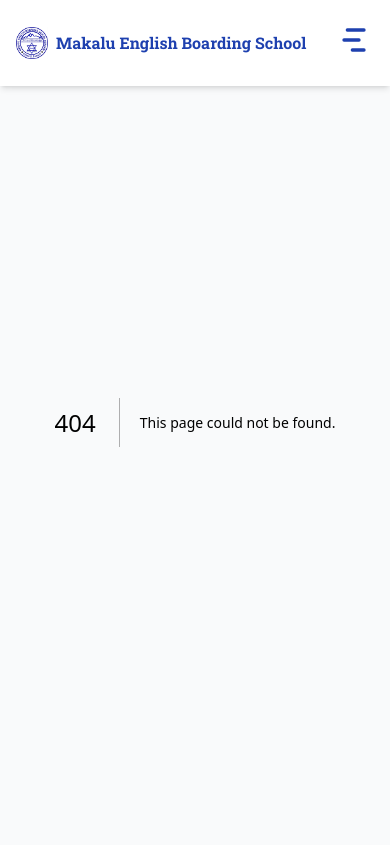
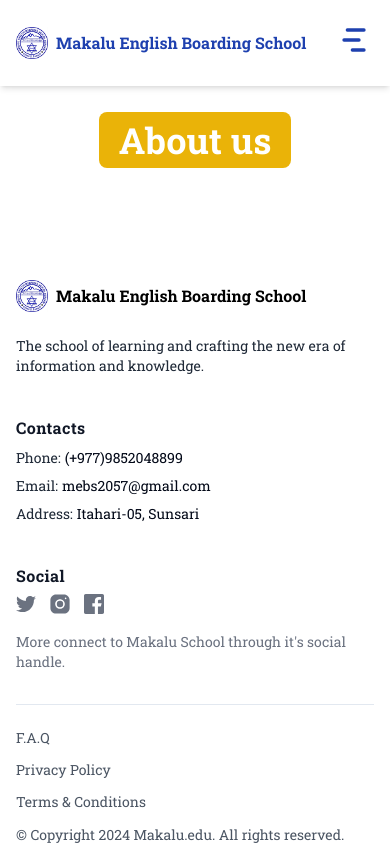
Before and after one commit to makaluschool/makalu-site-project, a Next.js app in the folder makalu-frontend/: page /about in a window 390 px wide. Before the commit this address had no page. Shown: the top 845 px of the page. Built offline with nearby package versions, Linux system fonts and the light colour scheme.

Commit message:
adding extra link option in ham in mobile view

```diff
--- /dev/null
+++ b/makalu-frontend/src/app/about/page.tsx
@@ -0,0 +1,10 @@
+import PageBanner from '@/components/PageBanner'
+import React from 'react'
+
+export default function page() {
+  return (
+    <div><PageBanner name='About us'/>
+    <div className=""></div>
+</div>
+  )
+}
--- a/makalu-frontend/src/app/layout.tsx
+++ b/makalu-frontend/src/app/layout.tsx
@@ -23,7 +23,7 @@ export default function RootLayout({
   return (
     <html lang="en">
        <AOSInit />
-      <body className={`${montserrat.className} bg-gray-50`}>
+      <body className={`${montserrat.className} `}>
         <div className="nav">
           <Nav />
         </div>
--- a/makalu-frontend/src/components/Home/Aboutus.tsx
+++ b/makalu-frontend/src/components/Home/Aboutus.tsx
@@ -1,3 +1,4 @@
+import Link from 'next/link'
 import React from 'react'
 
 const Aboutus = () => {
@@ -9,8 +10,8 @@ const Aboutus = () => {
                 <h2 className="text-3xl font-extrabold text-gray-900 sm:text-4xl">About <span className='bg-blue-800 text-white pl-1 pr-1 rounded-sm'>Makalu School</span></h2>
                 <p className="mt-4 text-gray-600 text-lg">Makalu English Boarding School is a reputable educational institution in Nepal with over 30,000 students enrolled. The school's website and mobile app facilitate communication between parents and students. With a strong focus on alumni engagement, the school encourages graduates to stay involved through volunteering, networking, and supporting current students.</p>
                 <div className="mt-8">
-                    <a href="#" className="text-blue-500 hover:text-blue-600 font-medium">Learn more about us
-                        <span className="ml-2">&#8594;</span></a>
+                    <Link href="/about" className="text-blue-500 hover:text-blue-600 font-medium">Learn more about us
+                        <span className="ml-2">&#8594;</span></Link>
                 </div>
             </div>
             <div className="mt-12 md:mt-0" data-aos="zoom-in">
--- a/makalu-frontend/src/components/Home/Navbar/Drawerbtn.tsx
+++ b/makalu-frontend/src/components/Home/Navbar/Drawerbtn.tsx
@@ -43,6 +43,33 @@ const Drawerbtn = () => {
               <CircleX className="w-6 h-6" />
             </button>
             <div className="mt-8 ">
+              <div className="md:hidden">
+            <Link href={"/"} className="">
+                <h1 className="text-xl hover:bg-slate-100 hover:text-blue-600 cursor-pointer p-5 rounded-sm m-2 ">
+              Home
+                </h1>
+              </Link>
+              <Link href={"/gallery"} className="">
+                <h1 className="text-xl hover:bg-slate-100 hover:text-blue-600 cursor-pointer p-5 rounded-sm m-2 ">
+                  Gallery
+                </h1>
+              </Link>
+              <Link href={"/blog"} className="">
+                <h1 className="text-xl hover:bg-slate-100 hover:text-blue-600 cursor-pointer p-5 rounded-sm m-2 ">
+                  Blogs
+                </h1>
+              </Link>
+              <Link href={"/contact"} className="">
+                <h1 className="text-xl hover:bg-slate-100 hover:text-blue-600 cursor-pointer p-5 rounded-sm m-2 ">
+                  Contact
+                </h1>
+              </Link>
+              </div>
+            <Link href={"/about"} className="">
+                <h1 className="text-xl hover:bg-slate-100 hover:text-blue-600 cursor-pointer p-5 rounded-sm m-2 ">
+                  About Us
+                </h1>
+              </Link>
               <Link href={"/admission"} className="">
                 <h1 className="text-xl   hover:bg-slate-100 hover:text-blue-600 cursor-pointer p-5 rounded-sm m-2">
                   Admission
@@ -58,11 +85,7 @@ const Drawerbtn = () => {
                   Faculty and Staff
                 </h1>
               </Link>
-              <Link href={"/careers"} className="">
-                <h1 className="text-xl hover:bg-slate-100 hover:text-blue-600 cursor-pointer p-5 rounded-sm m-2 ">
-                  Careers
-                </h1>
-              </Link>
+
             </div>
           </div>
         </div>
--- a/makalu-frontend/src/components/PageBanner.tsx
+++ b/makalu-frontend/src/components/PageBanner.tsx
@@ -3,7 +3,7 @@ import React from 'react'
 export default function PageBanner({name}:{name:string}) {
   return (
     <header className=" rounded-3x text-center py-12 max-w-full flex justify-center ">
-        <h1 className="text-4xl font-bold mt-16 bg-blue-800 p-2 pl-5 pr-5 rounded-lg text-white ">{name}</h1>
+        <h1 className="text-4xl font-bold mt-16 bg-yellow-500 lg:bg-blue-800 p-2 pl-5 pr-5 rounded-lg text-white ">{name}</h1>
       </header>
   )
 }
```
